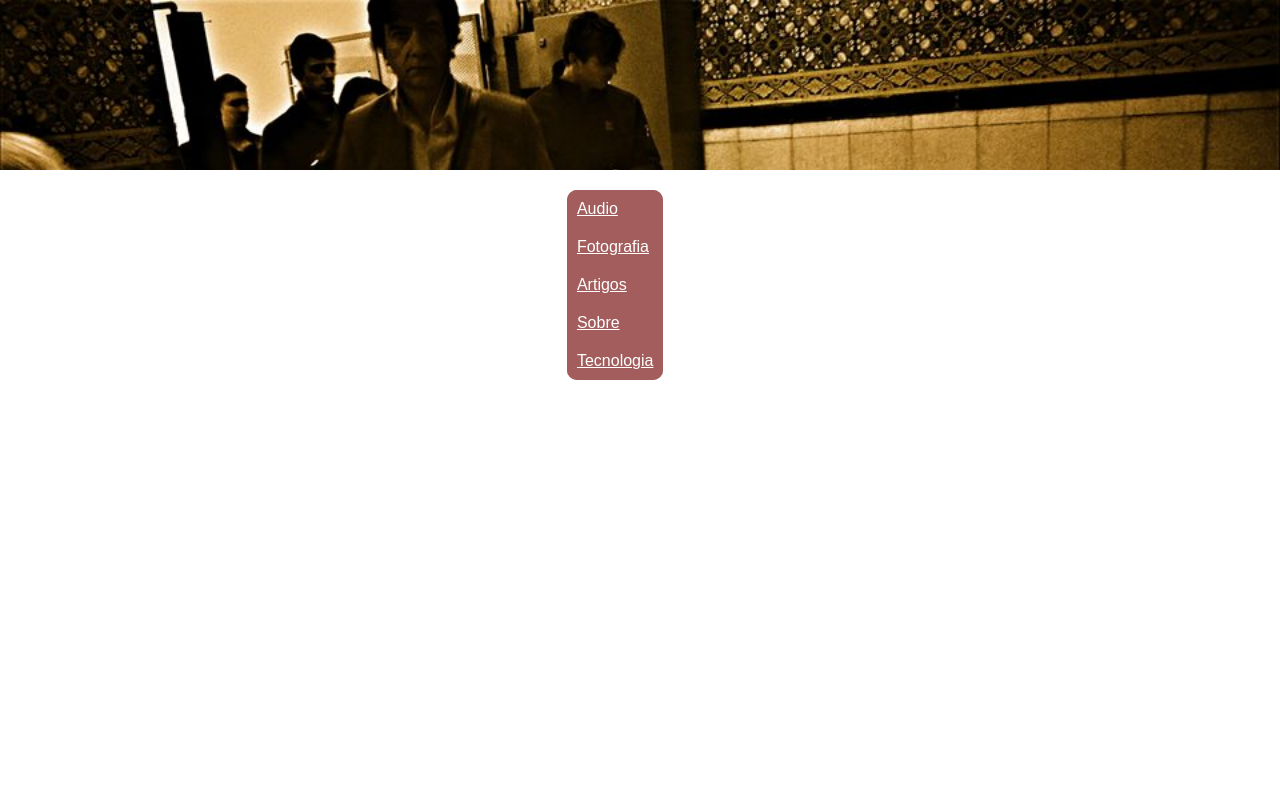
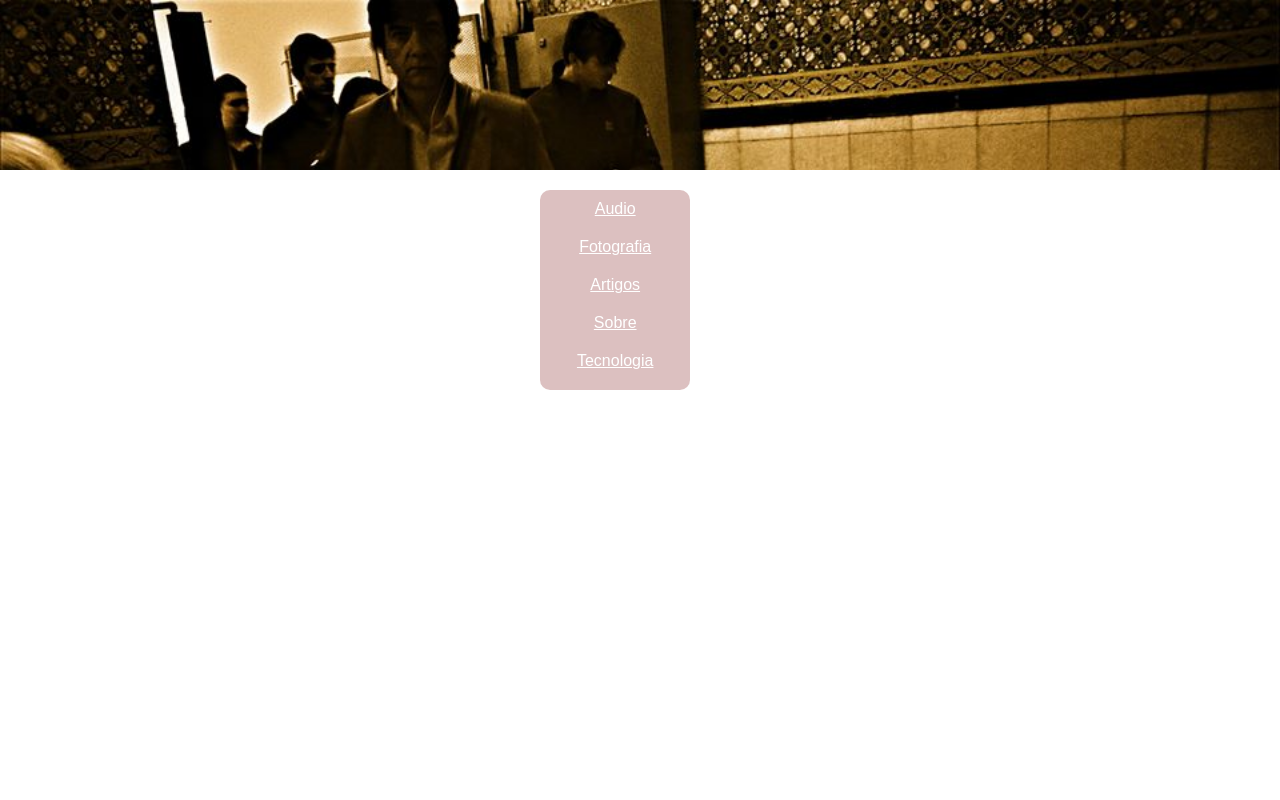
Before and after one commit to Talles311/new-project, a plain HTML site: page index.html in a window 1280 px wide. Shown: the top 800 px of the page. Drawn offline with Linux system fonts and the light colour scheme.

Commit message:
atualizado

```diff
--- a/style.css
+++ b/style.css
@@ -66,17 +66,24 @@ div.bloco-1 {
         display: flex;
 
         flex-direction: column;
-        background-color: rgb(163, 93, 93);
+        background-color: rgba(163, 93, 93, 0.384);
         border-radius: 10px;
+
+        width: 150px;
+        height: 200px;
+
+        text-align: center;
+
+
 
 }
 
 div > a {
 
-    background-color: rgb(163, 93, 93);
+
     padding: 10px;
     color: white;
-     border-radius: 10px;
+
 
 }
 
```
